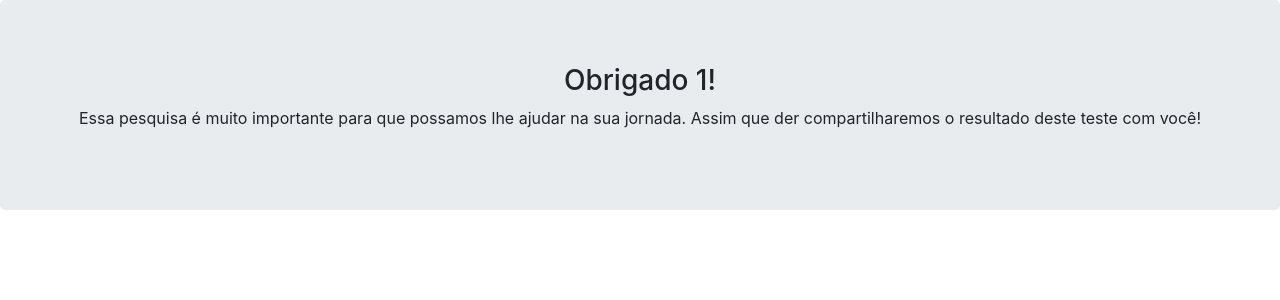
After one commit to lucasebc/projeto5, a Django app: page /obrigado/1/ in a window 1280 px wide. The commit adds this page. Shown: the top 300 px of the page. Run offline with Django 4.2, Linux system fonts and the light colour scheme; some libraries are stand-ins or nearby versions.

Commit message:
adicionando pagina de obrigado

```diff
--- a/projeto5/projeto5/templates/projeto5_website/base.html
+++ b/projeto5/projeto5/templates/projeto5_website/base.html
@@ -6,7 +6,6 @@
   <title>project - the best app</title>
   </head>
   <body>
-    <h1>Welcome to project!</h1>
     {% block content %}
     {% endblock %}
   </body>
--- /dev/null
+++ b/projeto5/projeto5/templates/projeto5_website/obrigado.html
@@ -0,0 +1,17 @@
+{% extends "projeto5_website/base.html" %}
+{% block content %}
+<div class="jumbotron d-flex align-items-center">
+  <div class="container-fluid">
+    <div class="row">
+      <div class="col-md-12">
+        <h3 class="text-center">
+          Obrigado {{nome}}!
+        </h3>
+        <p class="text-center">
+          Essa pesquisa é muito importante para que possamos lhe ajudar na sua jornada. Assim que der compartilharemos o resultado deste teste com você!
+        </p>
+      </div>
+    </div>
+  </div>
+</div>
+{% endblock %}
--- a/projeto5/projeto5/urls.py
+++ b/projeto5/projeto5/urls.py
@@ -23,5 +23,6 @@ urlpatterns = [
     path('admin/', admin.site.urls),
     path('pergunta_form/', views.pergunta_form, name='pergunta_form'),
     path('teste/<int:teste>/', views.teste, name='teste'),
+     path('obrigado/<str:nome>/', views.obrigado, name='obrigado'),
 
 ]
--- a/projeto5/projeto5_website/views.py
+++ b/projeto5/projeto5_website/views.py
@@ -69,5 +69,9 @@ def teste(request, teste):
     resultado.save()
 
     print(respostas_dict)
-    return render(request, "projeto5_website/teste.html",
-              {"perguntas": perguntas_dict})
+
+    return HttpResponseRedirect("/obrigado/{}".format(aluno.nome))
+
+def obrigado(request, nome):
+  return render(request, "projeto5_website/obrigado.html",
+              {"nome": nome.split()[0]})
```
Also changed, not shown: projeto5/projeto5/templates/projeto5_website/teste.html (+48 -6 lines).
